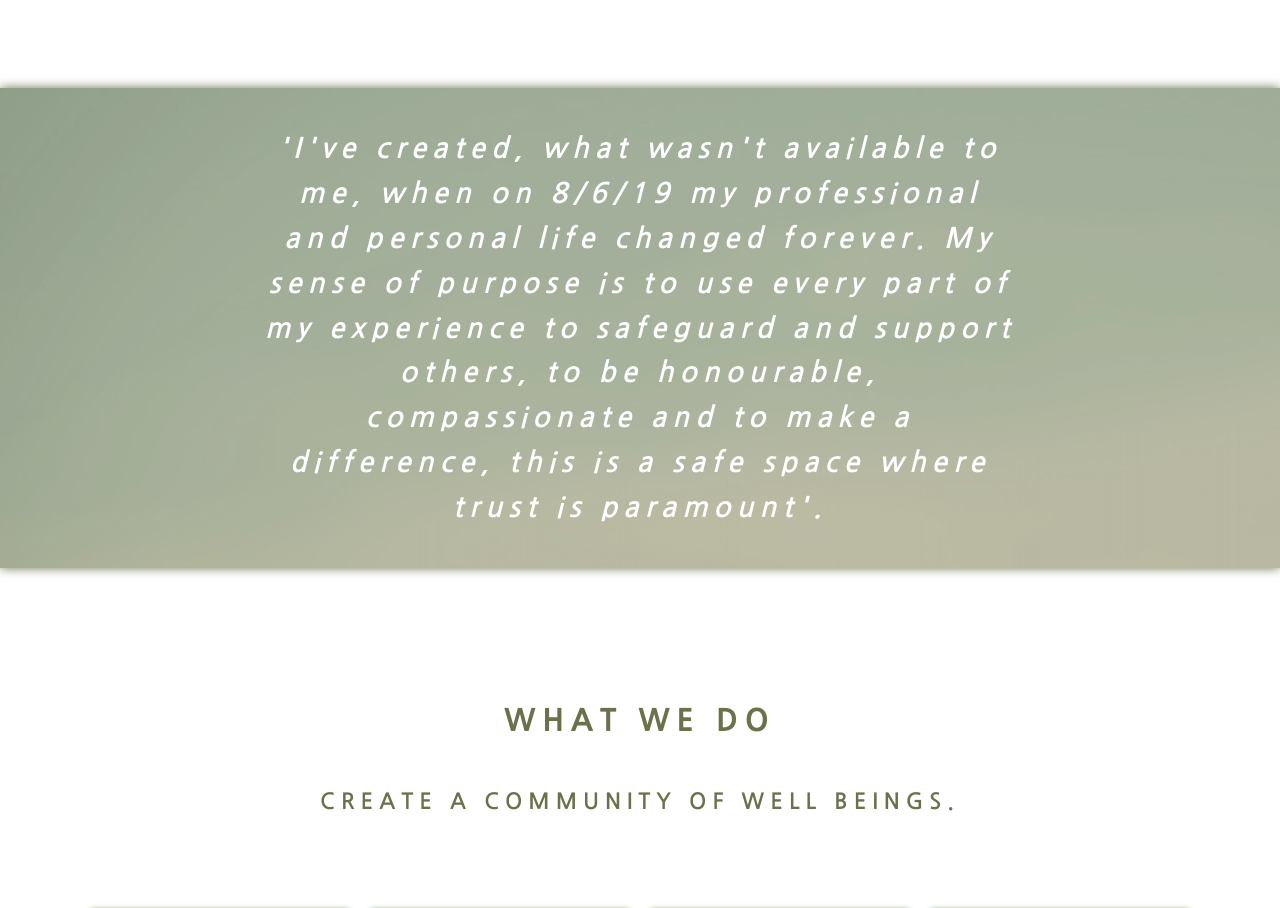
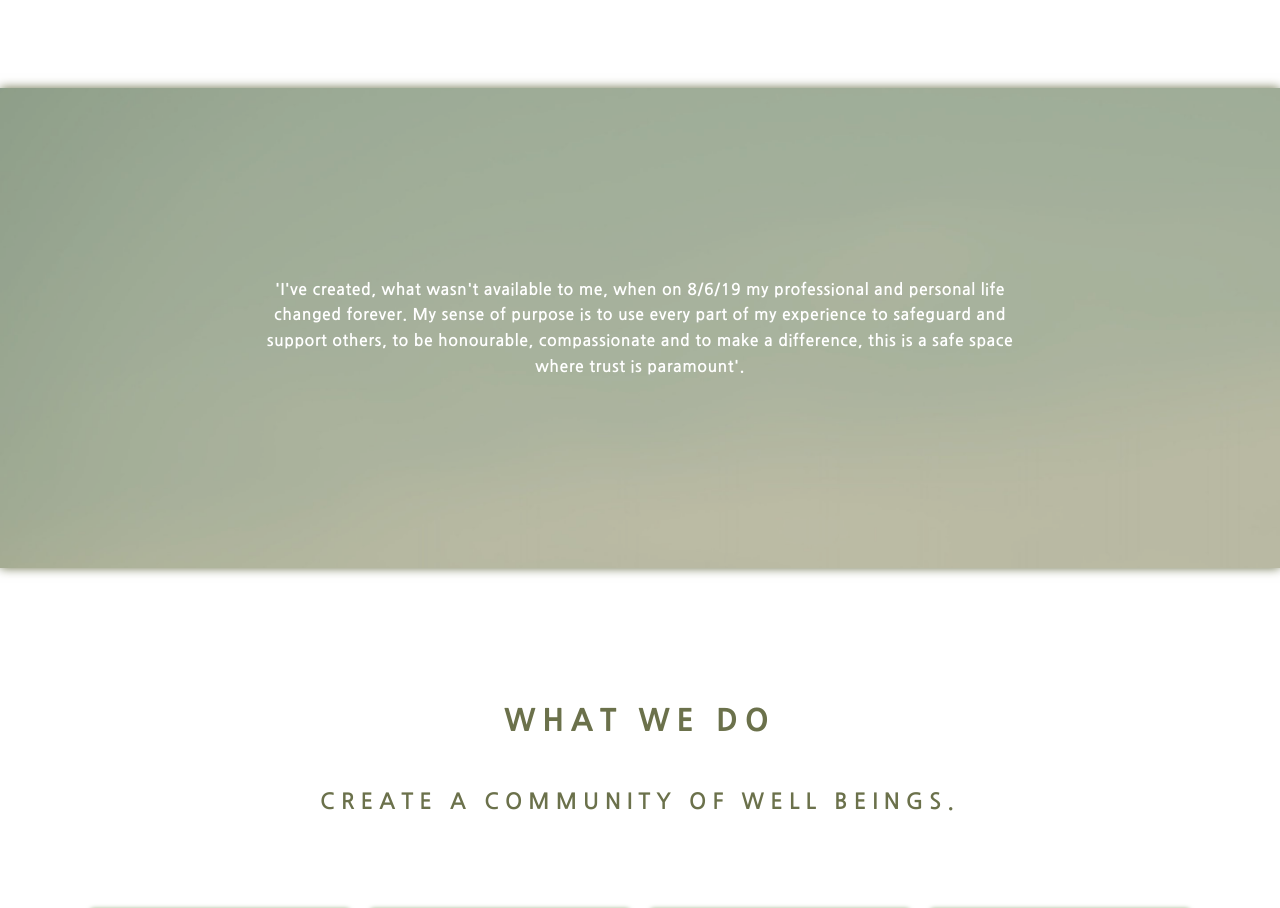
Before and after one commit to declanharrop/low-ears, a Next.js app: page / in a window 1280 px wide. Shown: the part 840-1748 px from the top of the page. Built offline with nearby package versions, Linux system fonts and the light colour scheme; no server answers.

Commit message:
changed stuff

```diff
--- a/elements/Quote.js
+++ b/elements/Quote.js
@@ -16,6 +16,7 @@ const Wrap = styled.div`
   }
   .contentInner {
     max-width: 800px;
+    padding: 20px;
   }
   h3 {
     font-size: 2.8rem;
@@ -35,6 +36,7 @@ const Wrap2 = styled.div`
   }
   .contentInner {
     max-width: 800px;
+    padding: 20px;
   }
   h3 {
     font-size: 2.8rem;
@@ -49,6 +51,7 @@ export default function Quote({
   height = '60vh',
   quote,
   overlay = '0.6',
+  small,
 }) {
   return (
     <>
@@ -65,7 +68,11 @@ export default function Quote({
               style={{ background: `rgba(0, 0, 0, ${overlay})` }}
             >
               <div className="contentInner">
-                <h3>{quote}</h3>
+                {small ? (
+                  <p style={{ fontWeight: '600', color: 'white' }}>{quote}</p>
+                ) : (
+                  <h3>{quote}</h3>
+                )}
               </div>
             </div>
           )}
--- a/pages/index.js
+++ b/pages/index.js
@@ -30,6 +30,7 @@ export default function Home() {
           img="/img/headers/homeQuote.jpg"
           imgLocation="center"
           overlay="0.2"
+          small
         />
         <TileSection
           title="What we do"
```
